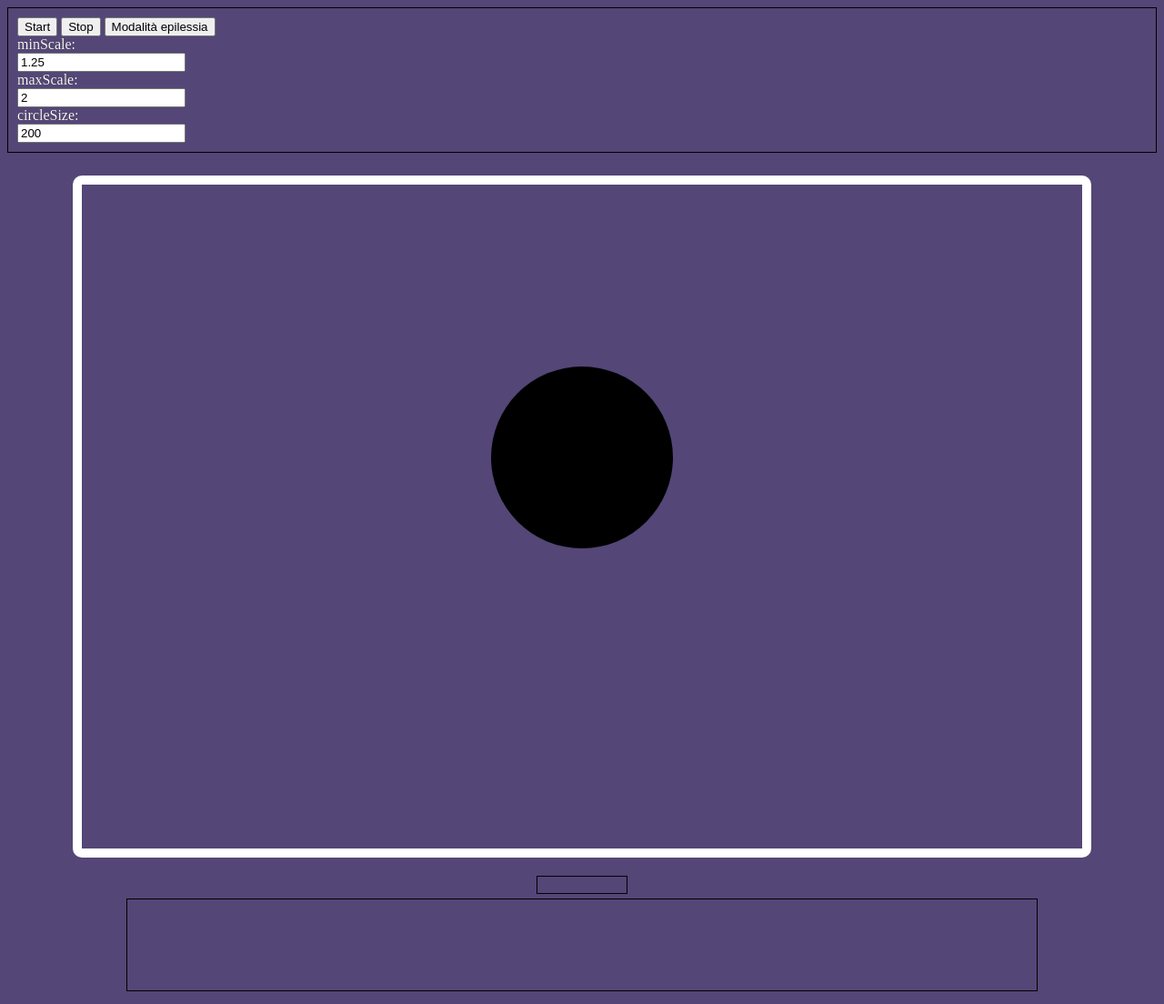
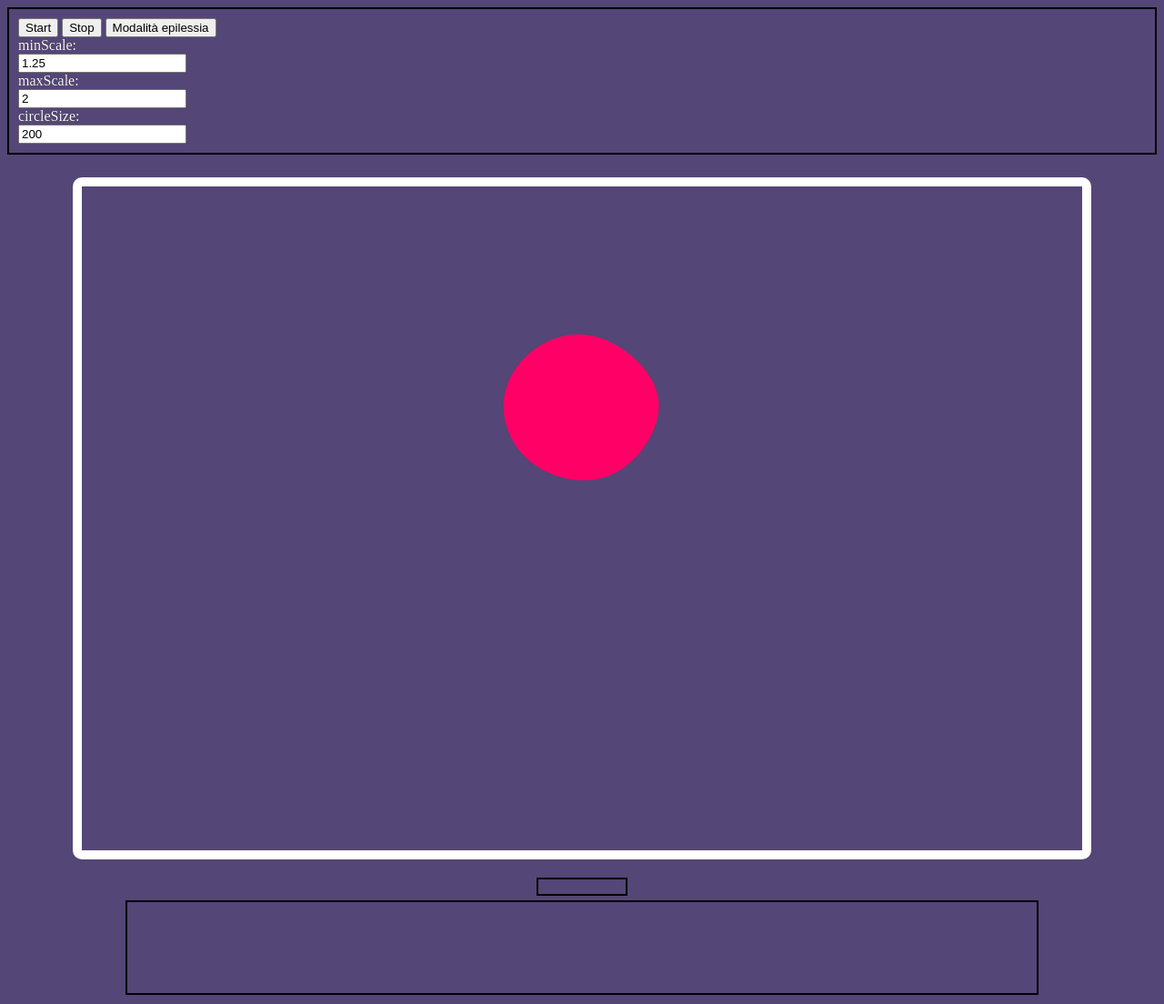
Before and after one commit to ChrisIT9/js-audio-visualizer, a website: page index.html in a window 1280 px wide. Shown: the whole page at 91% size. Drawn offline with Linux system fonts and the light colour scheme.

Commit message:
small changes

```diff
--- a/index.html
+++ b/index.html
@@ -24,14 +24,16 @@
     </div>
     <div class="main">
         <div id="container" class="container">
-            <div class="circle" id="circle"></div>
+            <svg viewBox="0 0 200 200" id="circle" class="circle" xmlns="http://www.w3.org/2000/svg">
+                <path fill="#FF0066" d="M53.9,-64.3C69.6,-51.1,81.8,-33.8,84.1,-15.6C86.4,2.7,78.8,21.9,67.7,37.2C56.6,52.6,42.1,64.1,25.7,69.5C9.4,75,-8.7,74.4,-25.8,69C-42.9,63.6,-58.9,53.5,-70.2,38.4C-81.6,23.3,-88.2,3.3,-85.9,-16.1C-83.6,-35.5,-72.5,-54.3,-56.7,-67.5C-40.9,-80.7,-20.5,-88.2,-0.7,-87.3C19.1,-86.5,38.2,-77.4,53.9,-64.3Z" transform="translate(100 100)" />
+              </svg>
             <canvas id="frequency" width="750" height="200"></canvas>
         </div>
         <div class="loudness-container">
             <div class="loudness" id="loudness"></div>
         </div>
 
-        <canvas id="myCanvas" width="1000" height="100" style="border: 1px solid #000000;">
+        <canvas id="myCanvas" width="1000" height="100" style="border: 2px solid #000000;">
         </canvas>
     </div>
 
--- a/src/index.ts
+++ b/src/index.ts
@@ -163,7 +163,7 @@ const readBuffer = async () => {
         let normalizedValue = normalizeValue(currentValue, min, max, minScale, maxScale);
 
         if (circle) {
-            circle.style.transition = "linear all 0.05s";
+            circle.style.transition = "ease-in-out all 0.05s";
             circle.style.transform = `scale(${normalizedValue})`;
 
             if (analyser) {
--- a/style.css
+++ b/style.css
@@ -15,10 +15,8 @@ body {
 .circle {
     width: 200px;
     height: 200px;
-    background-color: black;
-    border-radius: 100%;
     transition: linear all 0.025s;
-    margin-top: 200px;
+    margin-top: 150px;
 }
 
 .container {
@@ -41,7 +39,7 @@ body {
     margin-top: 5px;
     width: 100px;
     height: 20px;
-    border: 1px solid black;
+    border: 2px solid black;
     margin-bottom: 5px;
 }
 
@@ -57,7 +55,7 @@ body {
     justify-content: center;
     align-items: flex-start;
     padding: 10px;
-    border: 1px solid black;
+    border: 2px solid black;
 }
 
 .main {
```
Also changed, not shown: build/index.js.
